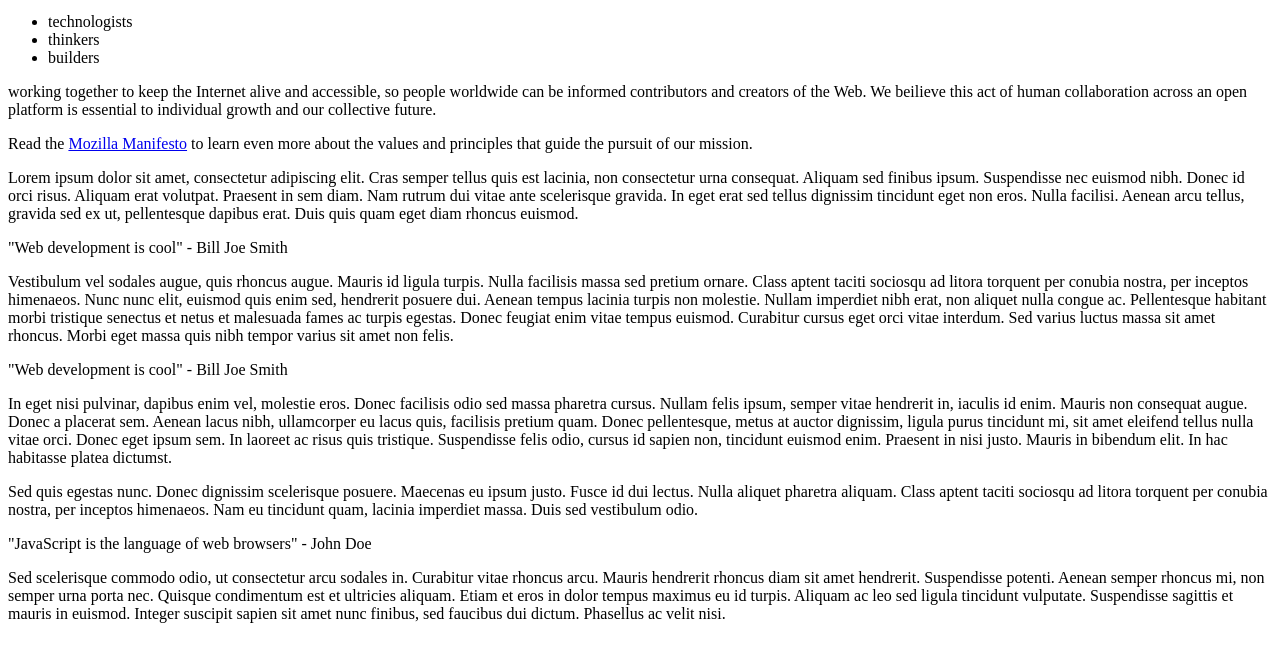
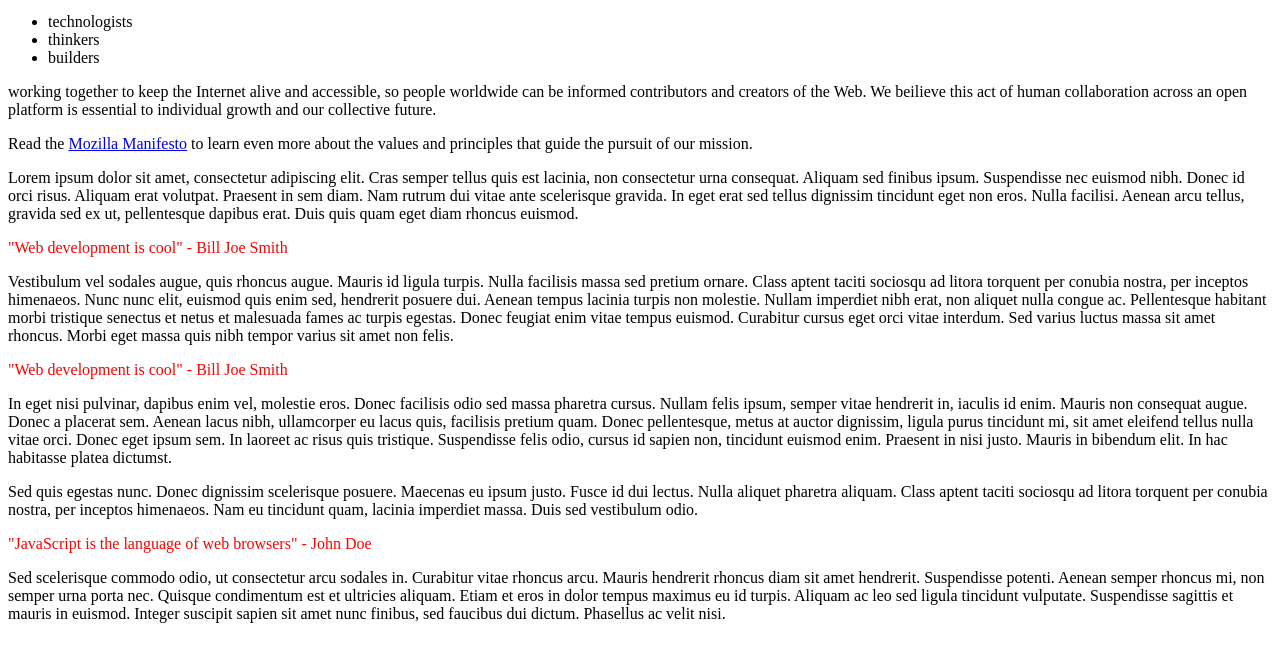
Before and after one commit to code4policy-archive/mozilla-website-dasolshim-new, a plain HTML site: page index.html in a window 1280 px wide. Shown: the part 101-762 px from the top of the page. Drawn offline with Linux system fonts and the light colour scheme.

Commit message:
change color

```diff
--- a/index.html
+++ b/index.html
@@ -2,6 +2,9 @@
 <html>
 <head>
 	<title></title>
+<!-- Linking CSS to HTML -->
+<link rel="stylesheet" type="text/css" href="style.css">
+
 </head>
 <body>
 	<!-- This is the title -->
--- /dev/null
+++ b/style.css
@@ -0,0 +1,7 @@
+.quote {
+	color: red;
+}
+
+#mainquote {
+	border: 3px;
+}
```
